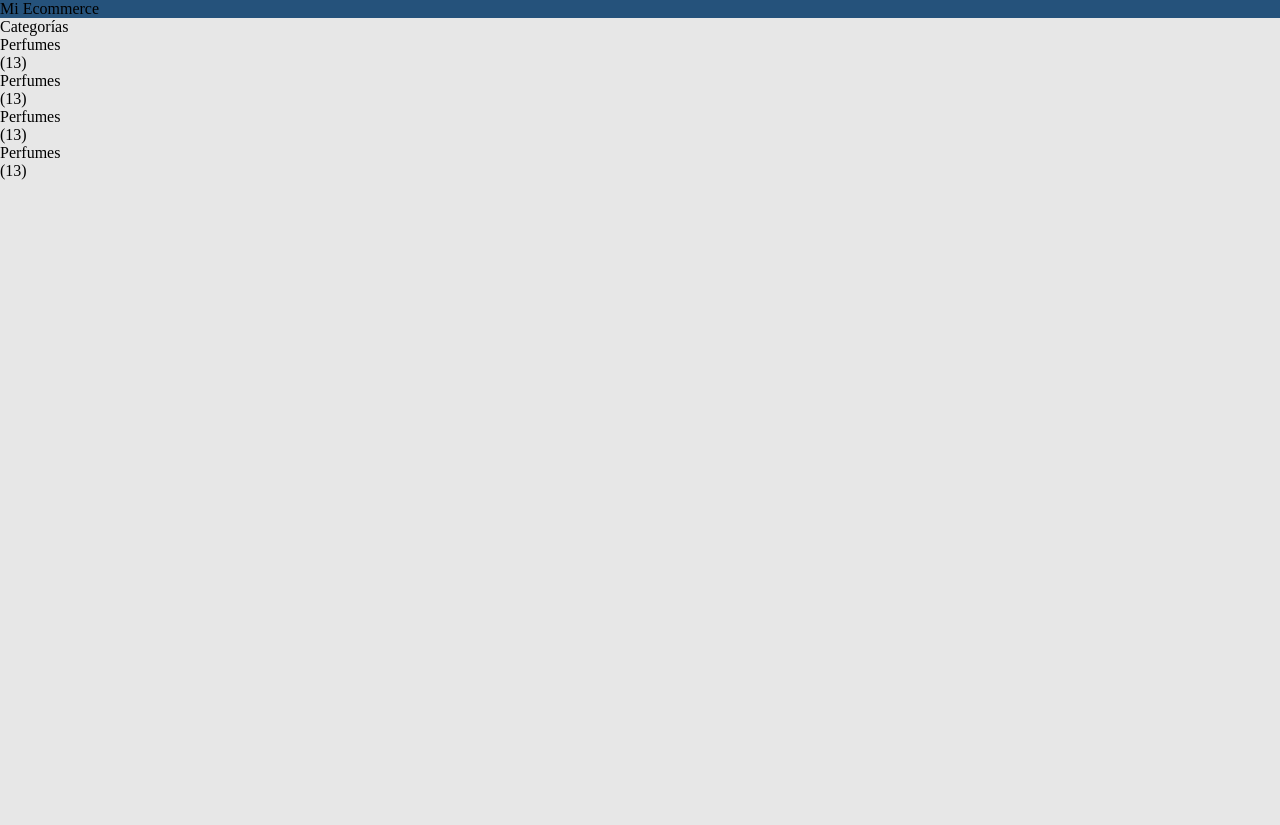
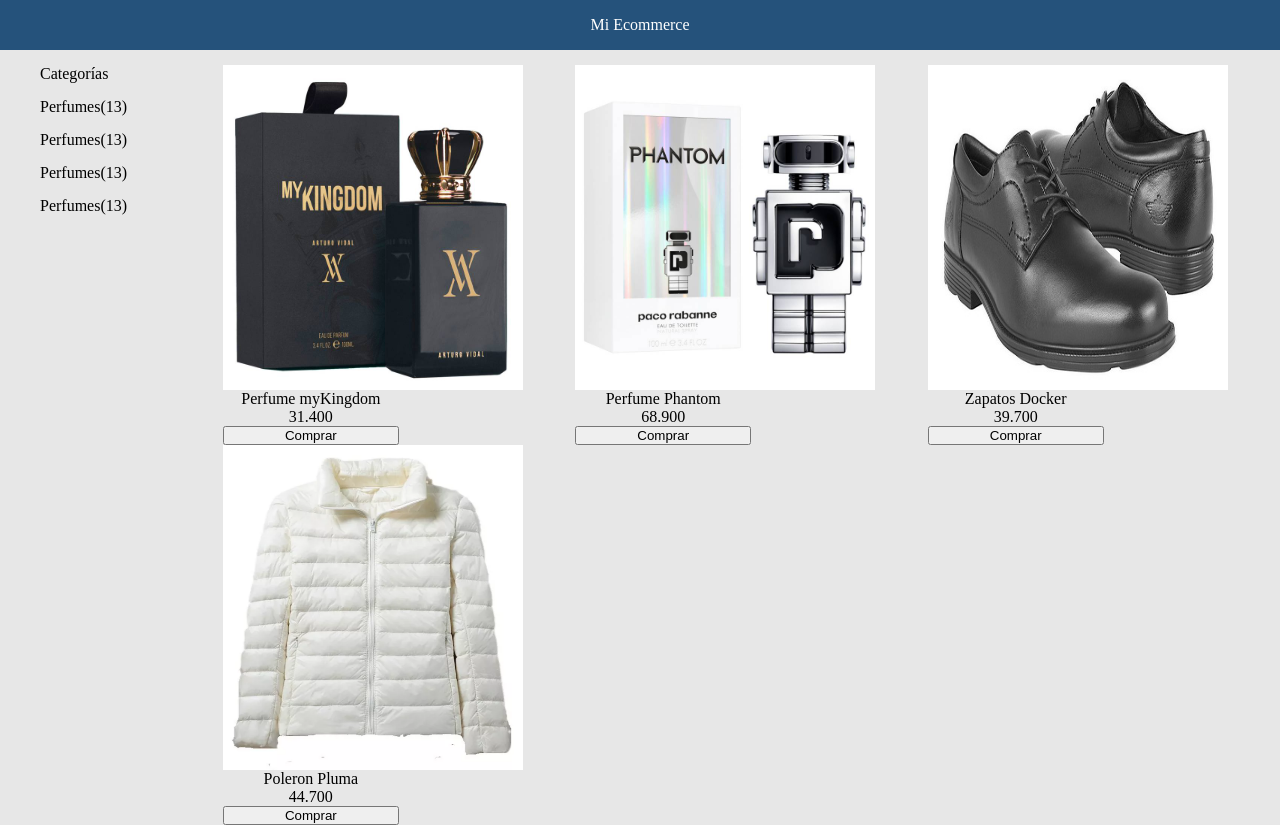
Before and after one commit to m4xcav/proyecto_2_grid, a plain HTML site: page index.html in a window 1280 px wide. Before the commit the page ends 800 px from the top, so only its background shows below. Drawn offline with Linux system fonts and the light colour scheme.

Commit message:
modificando la grilla y agregando textos e imagenes

```diff
--- a/assets/css/style.css
+++ b/assets/css/style.css
@@ -12,18 +12,50 @@
     "footer footer footer"
     ;
     background-color: #e7e7e7;
+    width: 100%;
+    height: 100%;
 }
-
 .navbar{
-    margin-top: 0px;
     background-color: #25527b;
     grid-area: navbar;
+    height: 50px;
+    display: flex;
+    align-items: center;
+    justify-content: center;
+}
+.textonav{
+    color: white;
 }
 .asidebar{
+    margin: 15px;
+    padding-left: 25px;
     grid-area: asidebar;
+    display: flex;
+    flex-direction: column;
+}
+.cate{
+    margin-top: 15px;
+    padding-right: 2px;
+    display: flex;
 }
 .grillap{
+    margin-top: 15px;
     grid-area: grillap;
+    display: grid;
+    grid-template-columns: 1fr 1fr 1fr;
+    grid-template-rows: 1fr ;
+}
+.producto{
+    display: flex;
+    flex-direction: column;
+    justify-content: center;
+    text-align: center;
+    width: 50%;
+}
+.producto img{
+    width: 300px;
+    height: 325px;
+    background-color: white;
 }
 .footer{
     grid-area: footer;
--- a/index.html
+++ b/index.html
@@ -9,7 +9,9 @@
 </head>
 <body>
         <header class="navbar">
-            <p>Mi Ecommerce</p>
+            <div class="textonav">
+                <p>Mi Ecommerce</p>
+            </div>
         </header>
         <section class="asidebar">
             <p>Categorías</p>
@@ -30,7 +32,32 @@
                 <p class="cant">(13)</p>
             </div>
         </section>
-        <section class="grillap"></section>
+        <section class="grillap">
+            <div class="producto">
+                <img src="./assets/img/pkingdom.jpg" alt="Perfume myKingdom">
+                <p class="descrip">Perfume myKingdom</p>
+                <p class="valor">31.400</p>
+                <button class="btn" href="#">Comprar</button>
+            </div>
+            <div class="producto">
+                <img src="./assets/img/pphantom.jpg" alt="Perfume Phantom">
+                <p class="descrip">Perfume Phantom</p>
+                <p class="valor">68.900</p>
+                <button class="btn" href="#">Comprar</button>
+            </div>
+            <div class="producto">
+                <img src="./assets/img/zdocker.jpg" alt="Zapatos Docker">
+                <p class="descrip">Zapatos Docker</p>
+                <p class="valor">39.700</p>
+                <button class="btn" href="#">Comprar</button>
+            </div>
+            <div class="producto">
+                <img src="./assets/img/ppluma.png" alt="Poleron Pluma">
+                <p class="descrip">Poleron Pluma</p>
+                <p class="valor">44.700</p>
+                <button class="btn" href="#">Comprar</button>
+            </div>
+        </section>
         <footer class="footer"></footer>
 </body>
 </html>
```
